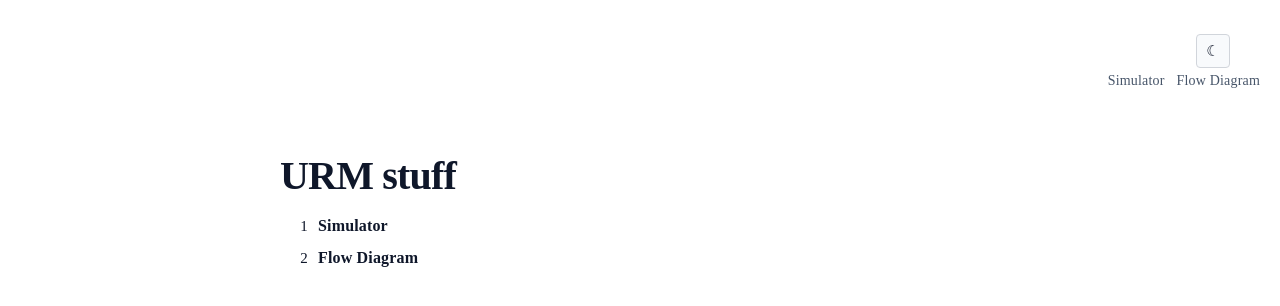
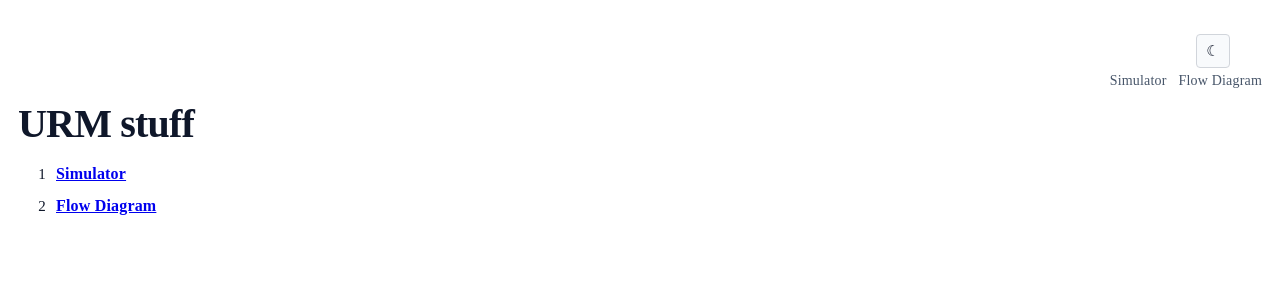
Before and after one commit to tavaszakin/urm-project, a React (Vite) app in the folder urmwebpage/frontend/: page / in a window 1280 px wide. Shown: the top 306 px of the page. Built offline with nearby package versions, Linux system fonts and the light colour scheme.

Commit message:
Align public homepage left and restore native destination links

```diff
--- /dev/null
+++ b/urmwebpage/frontend/src/pages/HomePage.css
@@ -0,0 +1,27 @@
+/* Homepage-only alignment and native-link experiment. */
+.app-root-home > .app-shell {
+  display: block;
+  max-width: none;
+  margin: 0;
+}
+
+.app-root-home .home-page {
+  display: block;
+  place-items: normal;
+  padding: 0;
+}
+
+.home-page .home-landing {
+  display: block;
+  width: auto;
+}
+
+.home-page .home-overview {
+  margin-top: 18px;
+}
+
+.home-page a.home-overview-link {
+  color: revert;
+  text-decoration: underline;
+  text-underline-offset: auto;
+}
--- a/urmwebpage/frontend/src/pages/HomePage.jsx
+++ b/urmwebpage/frontend/src/pages/HomePage.jsx
@@ -1,3 +1,5 @@
+import "./HomePage.css";
+
 const overviewItems = [
   {
     step: "1",
@@ -24,13 +26,21 @@ export default function HomePage({ onNavigate }) {
             {overviewItems.map((item) => (
               <li key={item.path} className="home-overview-item">
                 <span className="home-overview-number">{item.step}</span>
-                <button
-                  type="button"
+                <a
+                  href={item.path}
                   className="home-overview-link"
-                  onClick={() => onNavigate(item.path)}
+                  onClick={(event) => {
+                    if (
+                      event.defaultPrevented ||
+                      event.button !== 0 ||
+                      event.metaKey || event.ctrlKey || event.shiftKey || event.altKey
+                    ) return;
+                    event.preventDefault();
+                    onNavigate(item.path);
+                  }}
                 >
                   {item.title}
-                </button>
+                </a>
                 {item.note ? <span className="home-overview-note">{item.note}</span> : null}
               </li>
             ))}
```
